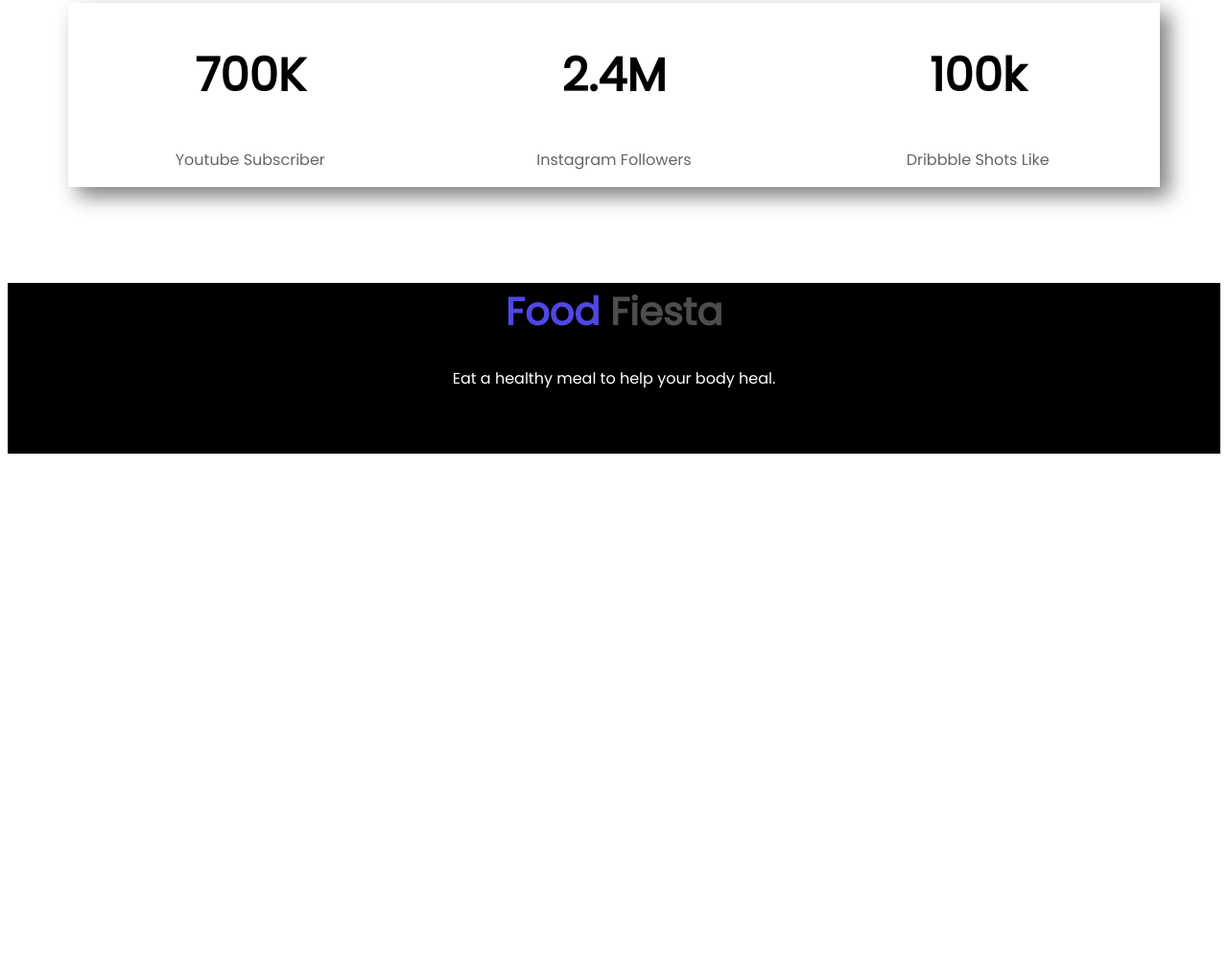
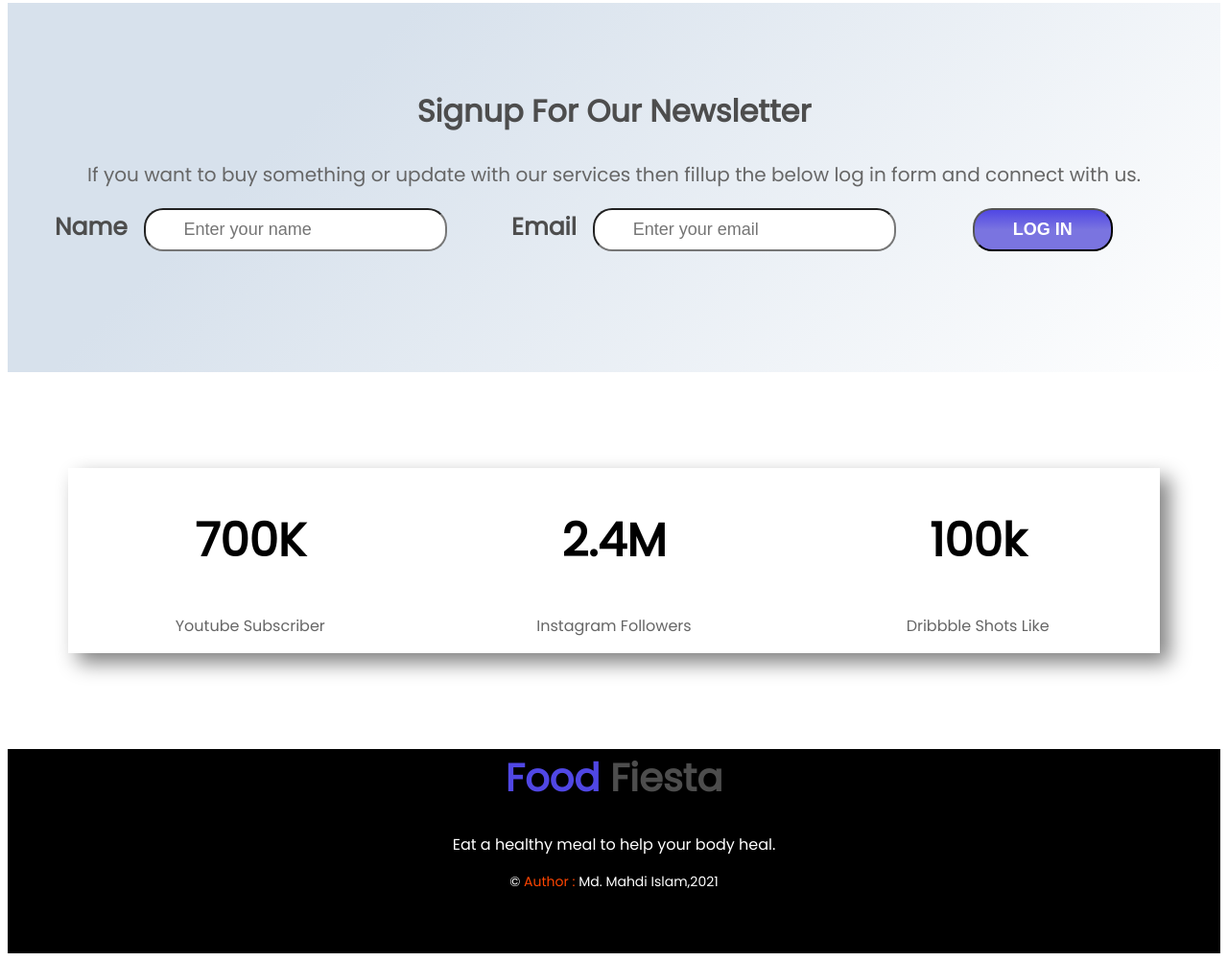
Before and after one commit to Mahdee-islam/food-fiesta, a plain HTML site: page index.html in a window 1280 px wide. Shown: the part 3168-4170 px from the top of the page at 96% size. Before the commit the page ends 3649 px from the top, so only its background shows below. Drawn offline with Linux system fonts and the light colour scheme.

Commit message:
finalized

```diff
--- a/index.html
+++ b/index.html
@@ -5,6 +5,12 @@
     <meta http-equiv="X-UA-Compatible" content="IE=edge" />
     <meta name="viewport" content="width=device-width, initial-scale=1.0" />
     <title>Food Fiesta</title>
+    <link
+      rel="shortcut icon"
+      href="assets/logo/food-fiesta logo.ico"
+      type="image/x-icon"
+    />
+
     <link rel="preconnect" href="https://fonts.googleapis.com" />
     <link rel="preconnect" href="https://fonts.gstatic.com" crossorigin />
     <link
@@ -137,6 +143,22 @@
         </div>
       </div>
     </section>
+    <section id="newsletter">
+      <div class="form">
+        <h2>Signup For Our Newsletter</h2>
+        <p class="message">
+          If you want to buy something or update with our services then fillup
+          the below log in form and connect with us.
+        </p>
+        <form action="">
+          <label for="name">Name</label>
+          <input type="text" placeholder="Enter your name" />
+          <label for="email">Email</label>
+          <input type="text" placeholder="Enter your email" />
+          <input class="button" type="submit" value="Log in" />
+        </form>
+      </div>
+    </section>
     <section id="subscription">
       <div class="youtube">
         <h1>700K</h1>
@@ -156,6 +178,9 @@
         <a href="#"> <span class="purple">Food </span>Fiesta</a>
       </h1>
       <p>Eat a healthy meal to help your body heal.</p>
+      <p class="copy">
+        &copy; <span class="author">Author : </span> Md. Mahdi Islam,2021
+      </p>
     </footer>
   </body>
 </html>
--- a/style.css
+++ b/style.css
@@ -142,3 +142,31 @@ footer a {
 footer p {
   color: #fff;
 }
+#newsletter {
+  background-color: #ffffff;
+  background-image: linear-gradient(315deg, #ffffff 0%, #d7e1ec 74%);
+  color: #4d4d4d;
+  text-align: center;
+  padding-bottom: 10%;
+  padding-top: 5%;
+}
+form input {
+  padding: 10px 40px;
+  margin-right: 5%;
+  margin-left: 1%;
+  border-radius: 20px;
+  font-size: 18px;
+}
+form label {
+  font-weight: bold;
+  font-size: 25px;
+}
+.message {
+  font-size: 20px;
+}
+.copy {
+  font-size: 14px;
+}
+.author {
+  color: orangered;
+}
```
Also changed, not shown: assets/logo/food-fiesta logo.ico (added).
